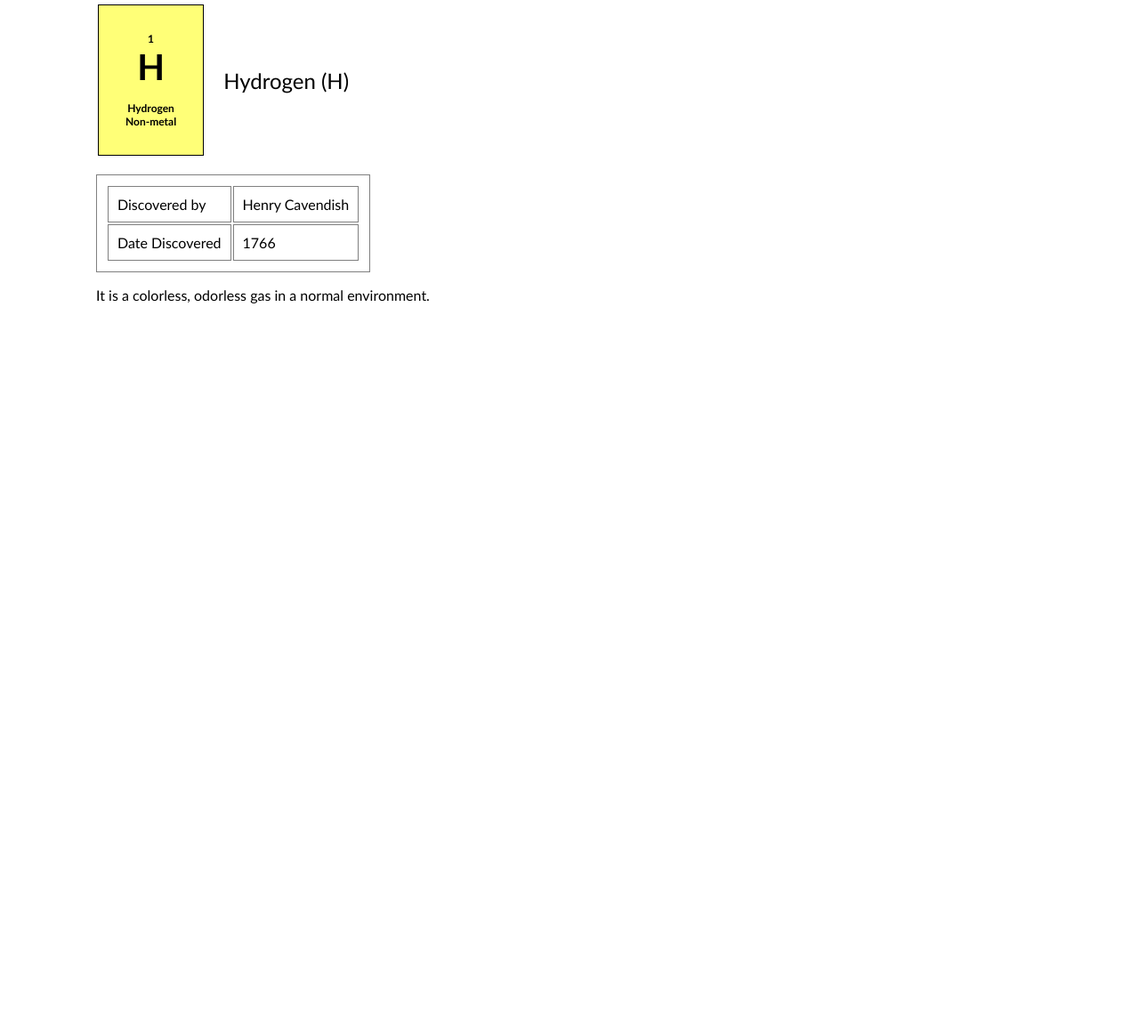
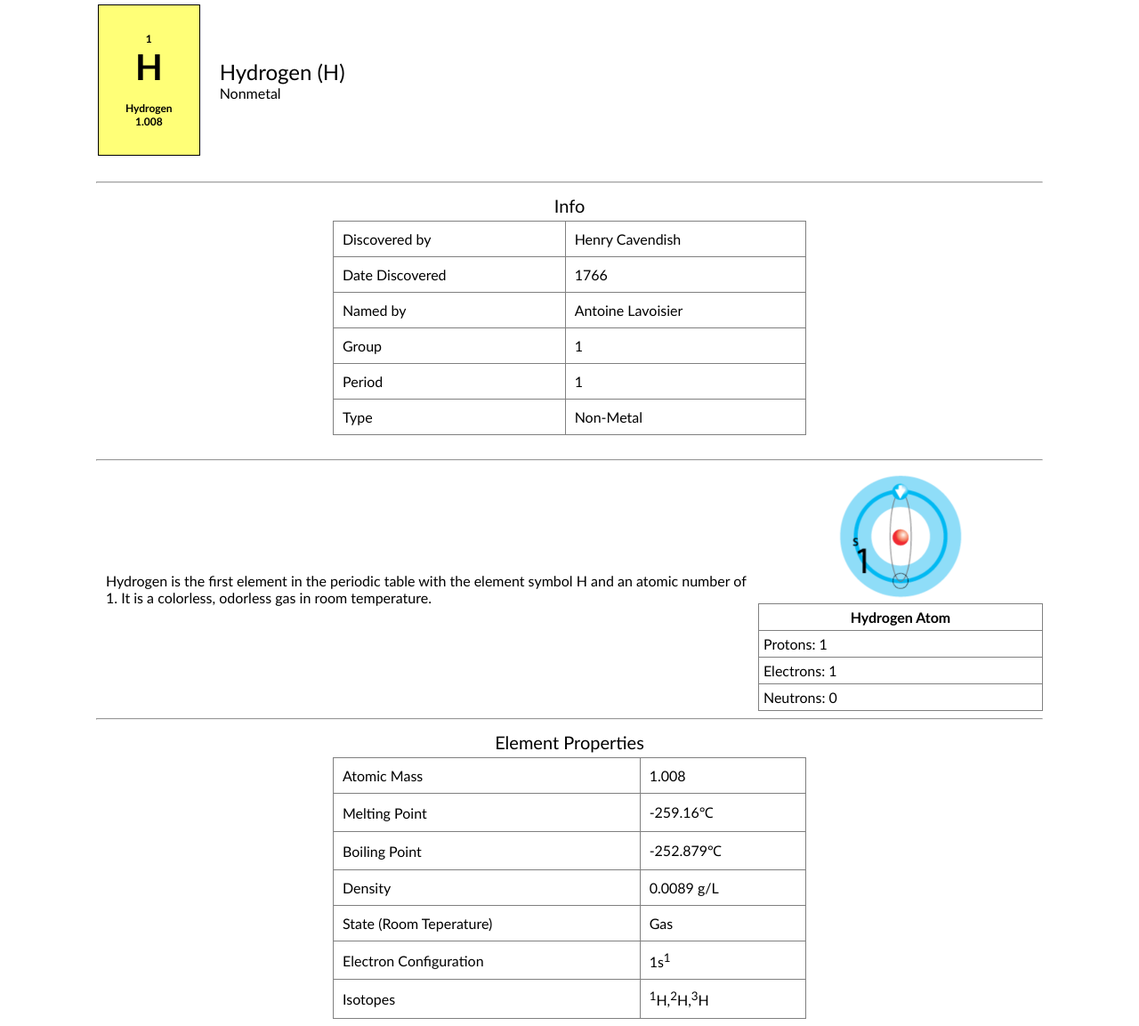
Before and after one commit to jb-herrera/elementables.jb-herrera.github.io, a plain HTML site: page html/pg1.html in a window 1280 px wide. Shown: the part 97-1250 px from the top of the page at 89% size. Before the commit the page ends 800 px from the top, so only its background shows below. Drawn offline with Linux system fonts and the light colour scheme.

Commit message:
Modified files, added files

```diff
--- a/css/style.css
+++ b/css/style.css
@@ -84,9 +84,13 @@ body{
 .content-top{
   margin-top: 100px;
   margin-left: 100px;
+  margin-right: 100px;
 }
 #element-short-desc{
   padding: 20px;
+  font-size: 16px;
+}
+#short-desc-name{
   font-size: 24px;
 }
 .content-element-box h1{
@@ -102,13 +106,21 @@ body{
 #element-symbol{
   font-size: 40px;
 }
-#content-table-1{
+#content-tables{
   border: 1px solid grey;
+  padding: 0px;
+  margin: auto;
+  border-collapse: collapse;
+  width: 50%;
+}
+#content-tables td{
   padding: 10px;
+  margin: auto;
+  border: 1px solid grey;
 }
-#content-table-1 td{
-  border: 1px solid grey;
-  padding: 10px;
+#content-tables caption{
+  font-size: 20px;
+  padding: 5px;
 }
 
 @keyframes transition-topbar{
@@ -145,3 +157,29 @@ body{
   padding: 125px;
   display: block;
 }
+
+#content-text{
+  margin: auto;
+  padding: 10px;
+}
+
+#content-table-plain{
+  border-collapse: collapse;
+  margin: auto;
+}
+#content-table-plain img{
+  width: 150px;
+  height: 150px;
+  display: block;
+  margin: auto;
+}
+#content-table-plain p{
+  padding: 10px;
+}
+#content-table-plain td:first-child{
+  width: 70%;
+}
+#content-atom{
+  border: 1px solid grey;
+  padding: 5px;
+}
--- a/html/pg1.html
+++ b/html/pg1.html
@@ -12,7 +12,7 @@
 </head>
 
 <body>
-  <div class=>
+  <div class="content">
     <div class="topbar">
       <img src="../img/expanded_logo.png">
       <ul>
@@ -26,16 +26,18 @@
       </div>
     </div>
     <div class="content-top">
-      <div>
-        <table class="content-element-box">
+      <div class="content-element-box">
+        <table>
           <tr>
-            <th id="element-box" rowspan="4">1<br><span id="element-symbol">H</span><br><br>Hydrogen<br>Non-metal</th>
-            <td id="element-short-desc">Hydrogen (H)</td>
+            <th id="element-box" rowspan="4">1<br><span id="element-symbol">H</span><br><br>Hydrogen<br>1.008</th>
+            <td id="element-short-desc"><span id="short-desc-name">Hydrogen (H)</span><br>Nonmetal</td>
           </tr>
         </table>
       </div>
       <br>
-      <table id="content-table-1">
+      <hr>
+      <table id="content-tables">
+        <caption>Info</caption>
         <tr>
           <td>Discovered by</td>
           <td>Henry Cavendish</td>
@@ -44,8 +46,75 @@
           <td>Date Discovered</td>
           <td>1766</td>
         </tr>
+        <tr>
+          <td>Named by</td>
+          <td>Antoine Lavoisier</td>
+        </tr>
+        <tr>
+          <td>Group</td>
+          <td>1</td>
+        </tr>
+        <tr>
+          <td>Period</td>
+          <td>1</td>
+        </tr>
+        <tr>
+          <td>Type</td>
+          <td>Non-Metal</td>
+        </tr>
       </table>
-      <p>It is a colorless, odorless gas in a normal environment.</p>
+      <br>
+      <hr>
+      <table id="content-table-plain">
+        <tr>
+          <td rowspan="5"><p id="content-text">Hydrogen is the first element in the periodic table with the element symbol H and an atomic number of 1. It is a colorless, odorless gas in room temperature.</p></td>
+          <td><img src="../img/elements/1/hydrogen.png"></td>
+        </tr>
+        <tr>
+          <th id="content-atom">Hydrogen Atom</th>
+        </tr>
+        <tr>
+          <td id="content-atom">Protons: 1</td>
+        </tr>
+        <tr>
+          <td id="content-atom">Electrons: 1</td>
+        </tr>
+        <tr>
+          <td id="content-atom">Neutrons: 0</td>
+        </tr>
+      </table>
+      <hr>
+      <table id="content-tables">
+        <caption>Element Properties</caption>
+        <tr>
+          <td>Atomic Mass</td>
+          <td>1.008</td>
+        </tr>
+        <tr>
+          <td>Melting Point</td>
+          <td>-259.16℃</td>
+        </tr>
+        <tr>
+          <td>Boiling Point</td>
+          <td>-252.879℃</td>
+        </tr>
+        <tr>
+          <td>Density</td>
+          <td>0.0089 g/L</td>
+        </tr>
+        <tr>
+          <td>State (Room Teperature)</td>
+          <td>Gas</td>
+        </tr>
+        <tr>
+          <td>Electron Configuration</td>
+          <td>1s<sup>1</sup></td>
+        </tr>
+        <tr>
+          <td>Isotopes</td>
+          <td><sup>1</sup>H,<sup>2</sup>H,<sup>3</sup>H</td>
+        </tr>
+      </table>
     </div>
   </div>
 </body>
```
Also changed, not shown: img/elements/1/hydrogen.png (added), img/lab12.png (deleted).
